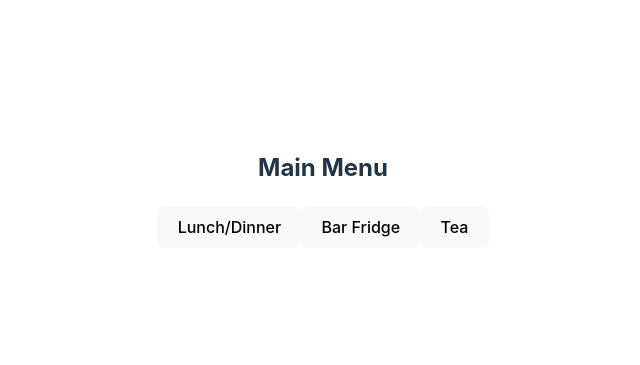
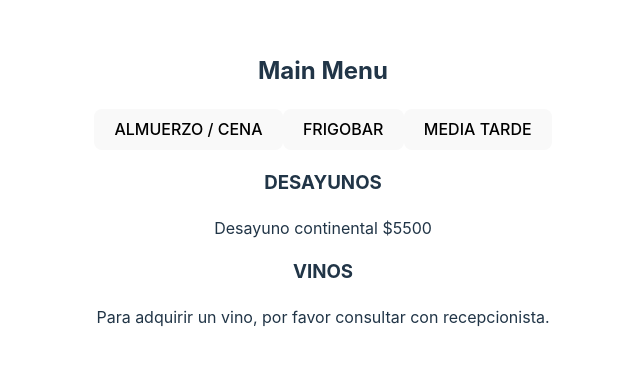
Before and after one commit to Freetzen/Menu-Posada-Mawida, a React (Vite) app in the folder Frontend/: page / in a window 1280 px wide. Shown: the part 211-576 px from the top of the page, without its empty margins (317-957 px from the left). Built offline with nearby package versions, Linux system fonts and the light colour scheme.

Commit message:
Modificando Home y rutas

```diff
--- a/Frontend/src/App.jsx
+++ b/Frontend/src/App.jsx
@@ -9,6 +9,7 @@ import DetailDrinks from './components/detailDrinks/DetailDrinks'
 import DetailDesserts from './components/detailDesserts/DetailDesserts'
 import Login from './components/login/Login'
 import LunchDinner from './pages/lunchdinner/LunchDinner'
+import BarFridge from './pages/barFridge/BarFridge'
 axios.defaults.baseURL = 'http://localhost:3001'
 
 function App() {
@@ -19,8 +20,9 @@ function App() {
         <Route path='/' element={ <Home/> } />
         <Route path='/backofficepm' element={ <Login/> } />
         <Route path='/backofficepmadmin' element={ <Admin/>  } />
-        <Route path='/foodMenu' element={ <LunchDinner/> } />
-        <Route path='/teapage' element={  <TeaPage/>  } />
+        <Route path='/lunchdinner' element={ <LunchDinner/> } />
+        <Route path='/barfridge' element={ <BarFridge/> } />
+        <Route path='/tea' element={  <TeaPage/>  } />
         <Route path='/mealdetail/:id' element={ <DetailFood/> } />
         <Route path='/drinkdetail/:id' element={  <DetailDrinks/> } />
         <Route path='/dessertdetail/:id' element={  <DetailDesserts/> } />
--- a/Frontend/src/pages/home/Home.jsx
+++ b/Frontend/src/pages/home/Home.jsx
@@ -7,14 +7,24 @@ const Home = () => {
             <div>
                 <h2>Main Menu</h2>
                 <NavLink to='/lunchdinner'>
-                    <button>Lunch/Dinner</button>
+                    <button>ALMUERZO / CENA</button>
                 </NavLink>
                 <NavLink to='/barfridge'>
-                    <button>Bar Fridge</button>
+                    <button>FRIGOBAR</button>
                 </NavLink>
                 <NavLink to='/tea'>
-                    <button>Tea</button>
+                    <button>MEDIA TARDE</button>
                 </NavLink>
+                <div>
+                    <div>
+                        <h3>DESAYUNOS</h3>
+                        <p>Desayuno continental $5500</p>
+                    </div>
+                    <div>
+                        <h3>VINOS</h3>
+                        <p>Para adquirir un vino, por favor consultar con recepcionista.</p>
+                    </div>
+                </div>
             </div>
         </div>
     )
```
